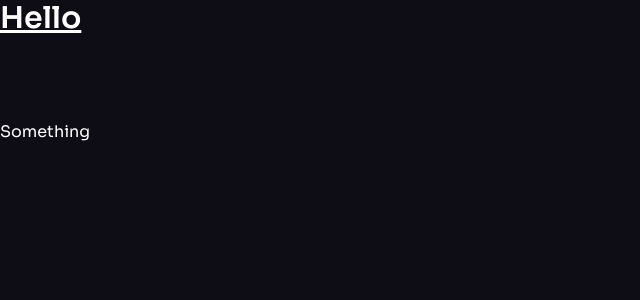
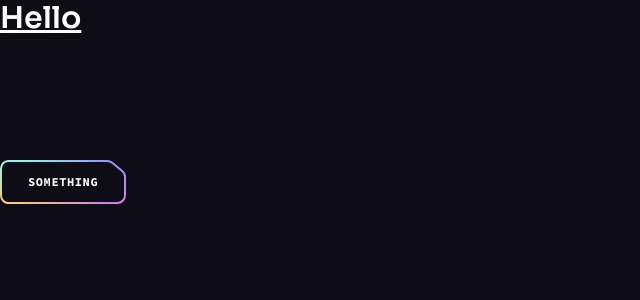
Before and after one commit to Mirai-X-Devs/officialweb, a React (Vite) app: page / in a window 1280 px wide. Shown: the top 300 px of the page, without its empty margins (0-640 px from the left). Built offline with nearby package versions, Linux system fonts and the light colour scheme.

Commit message:
feat: add button components
Co-authored-by: thecoderbutcher <thecoderbutcher@gmail.com>

```diff
--- a/src/components/Button.jsx
+++ b/src/components/Button.jsx
@@ -1,13 +1,26 @@
-import ButtonSvg from '../assets/svg/ButtonGradient';
+import ButtonSvg from "../assets/svg/ButtonSvg";
 
-const Button = ({className, href, onClick, children, px, white}) => {
+const Button = ({ className, href, onClick, children, px, white }) => {
+  const classes = `button relative inline-flex items-center justify-center h-11 transition-colors hover:text-color-1 ${
+    px || "px-7"
+  } ${white ? "text-n-8" : "text-n-1"} ${className || ""}`;
+  const spanClasses = "relative z-10";
+
   const renderButton = () => (
-    <button>
-      <span>{children}</span>
+    <button className={classes} onClick={onClick}>
+      <span className={spanClasses}>{children}</span>
       {ButtonSvg(white)}
     </button>
-  )
-  return renderButton();
+  );
+
+  const renderLink = () => (
+    <a href={href} className={classes}>
+      <span className={spanClasses}>{children}</span>
+      {ButtonSvg(white)}
+    </a>
+  );
+
+  return href ? renderLink() : renderButton();
 };
 
 export default Button;
```
